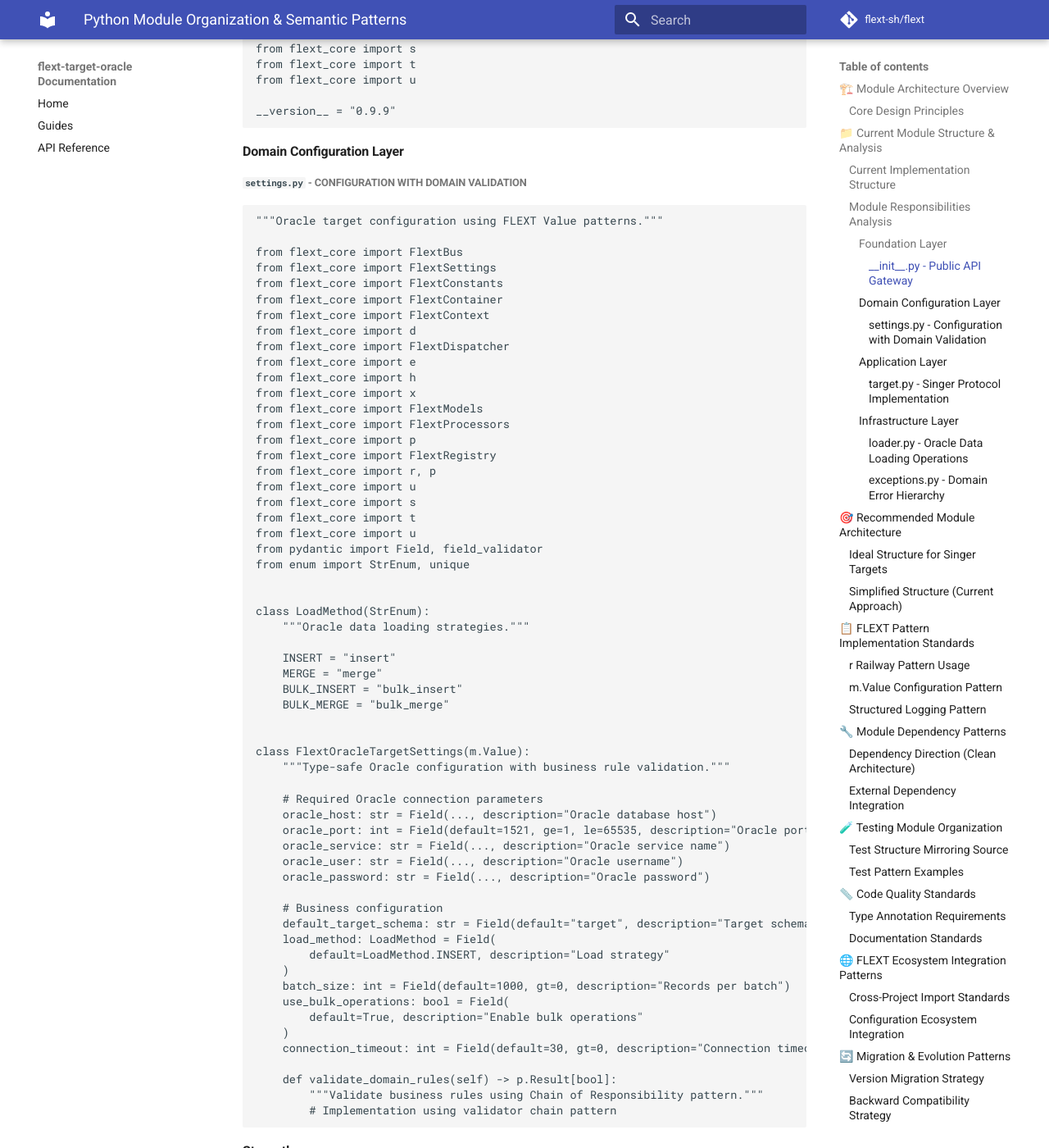
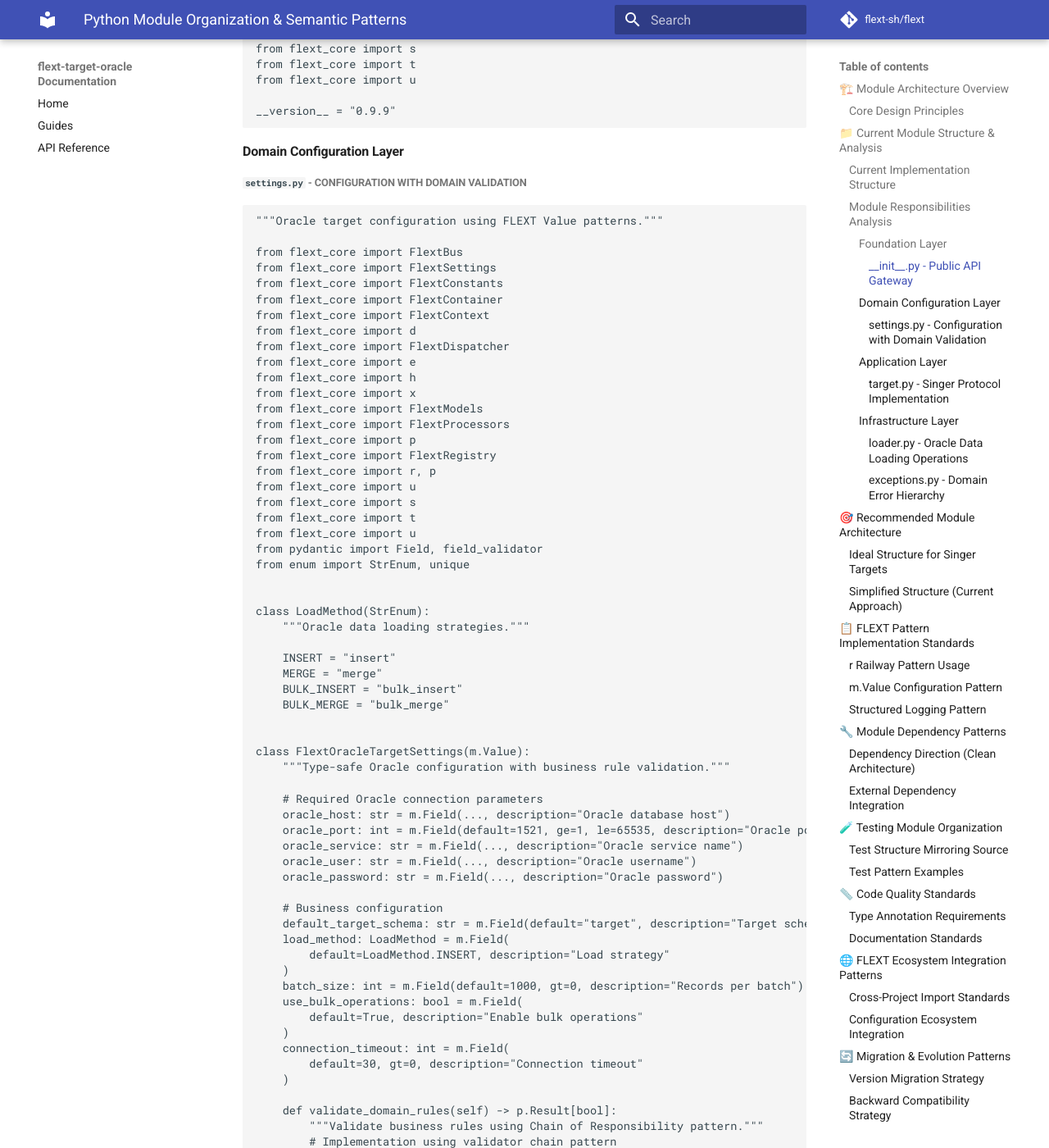
Before and after one commit to flext-sh/flext-target-oracle, an MkDocs documentation site: the page built from docs/guides/python-module-organization.md, in a window 1280 px wide and 1400 px high, scrolled down 4046 px. Shown: the whole window at 82% size. Built offline with MkDocs 1.6.1 and Material for MkDocs 9.7.7, drawn with Linux system fonts in a browser that asks for light colours; comment, search, counter and statistics services are not loaded; some of the changed text lies outside the part shown.

Commit message:
chore: refactor migration

```diff
--- a/docs/guides/python-module-organization.md
+++ b/docs/guides/python-module-organization.md
@@ -218,22 +218,24 @@
     """Type-safe Oracle configuration with business rule validation."""
 
     # Required Oracle connection parameters
-    oracle_host: str = Field(..., description="Oracle database host")
-    oracle_port: int = Field(default=1521, ge=1, le=65535, description="Oracle port")
-    oracle_service: str = Field(..., description="Oracle service name")
-    oracle_user: str = Field(..., description="Oracle username")
-    oracle_password: str = Field(..., description="Oracle password")
+    oracle_host: str = m.Field(..., description="Oracle database host")
+    oracle_port: int = m.Field(default=1521, ge=1, le=65535, description="Oracle port")
+    oracle_service: str = m.Field(..., description="Oracle service name")
+    oracle_user: str = m.Field(..., description="Oracle username")
+    oracle_password: str = m.Field(..., description="Oracle password")
 
     # Business configuration
-    default_target_schema: str = Field(default="target", description="Target schema")
-    load_method: LoadMethod = Field(
+    default_target_schema: str = m.Field(default="target", description="Target schema")
+    load_method: LoadMethod = m.Field(
         default=LoadMethod.INSERT, description="Load strategy"
     )
-    batch_size: int = Field(default=1000, gt=0, description="Records per batch")
-    use_bulk_operations: bool = Field(
+    batch_size: int = m.Field(default=1000, gt=0, description="Records per batch")
+    use_bulk_operations: bool = m.Field(
         default=True, description="Enable bulk operations"
     )
-    connection_timeout: int = Field(default=30, gt=0, description="Connection timeout")
+    connection_timeout: int = m.Field(
+        default=30, gt=0, description="Connection timeout"
+    )
 
     def validate_domain_rules(self) -> p.Result[bool]:
         """Validate business rules using Chain of Responsibility pattern."""
@@ -499,8 +501,8 @@
 class FlextOracleTargetSettings(m.Value):
     """Type-safe configuration with business validation."""
 
-    oracle_host: str = Field(..., description="Oracle host")
-    batch_size: int = Field(default=1000, gt=0, le=50000, description="Batch size")
+    oracle_host: str = m.Field(..., description="Oracle host")
+    batch_size: int = m.Field(default=1000, gt=0, le=50000, description="Batch size")
 
     @field_validator("oracle_host")
     @classmethod
@@ -1074,10 +1076,12 @@
     """Complete target configuration composing ecosystem settings."""
 
     # Oracle-specific settings
-    oracle: OracleConnectionSettings = Field(default_factory=OracleConnectionSettings)
+    oracle: OracleConnectionSettings = m.Field(default_factory=OracleConnectionSettings)
 
     # Cross-cutting concerns
-    observability: ObservabilitySettings = Field(default_factory=ObservabilitySettings)
+    observability: ObservabilitySettings = m.Field(
+        default_factory=ObservabilitySettings
+    )
 
     # Target-specific business configuration
     default_target_schema: str = "SINGER_DATA"
```
Also changed, not shown: CONTRIBUTING.md (+2 -2 lines), docs/development.md (+4 -4 lines), docs/guides/configuration.md (+4 -4 lines), docs/guides/development.md (+7 -7 lines), docs/guides/troubleshooting.md (+7 -7 lines), 9 other files.
